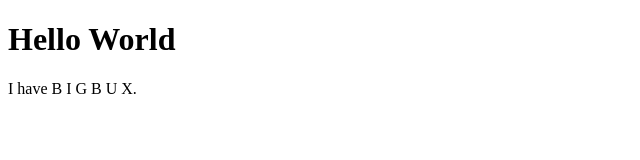
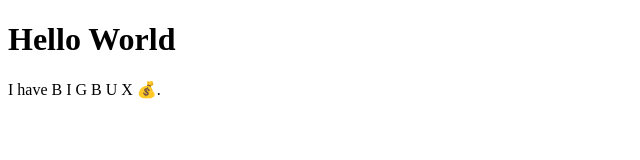
Before and after one commit to tomasr0510/tomasr0510.github.io, a plain HTML site: page index.html in a window 1280 px wide. Shown: the full height of the page, 0-640 px from the left. Drawn offline with Linux system fonts and the light colour scheme.

Commit message:
Update index.html

```diff
--- a/index.html
+++ b/index.html
@@ -2,6 +2,6 @@
 <html>
 <body>
 <h1>Hello World</h1>
-<p>I have B I G  B U X.</p>
+<p>I have B I G  B U X 💰.</p>
 </body>
 </html>
```
